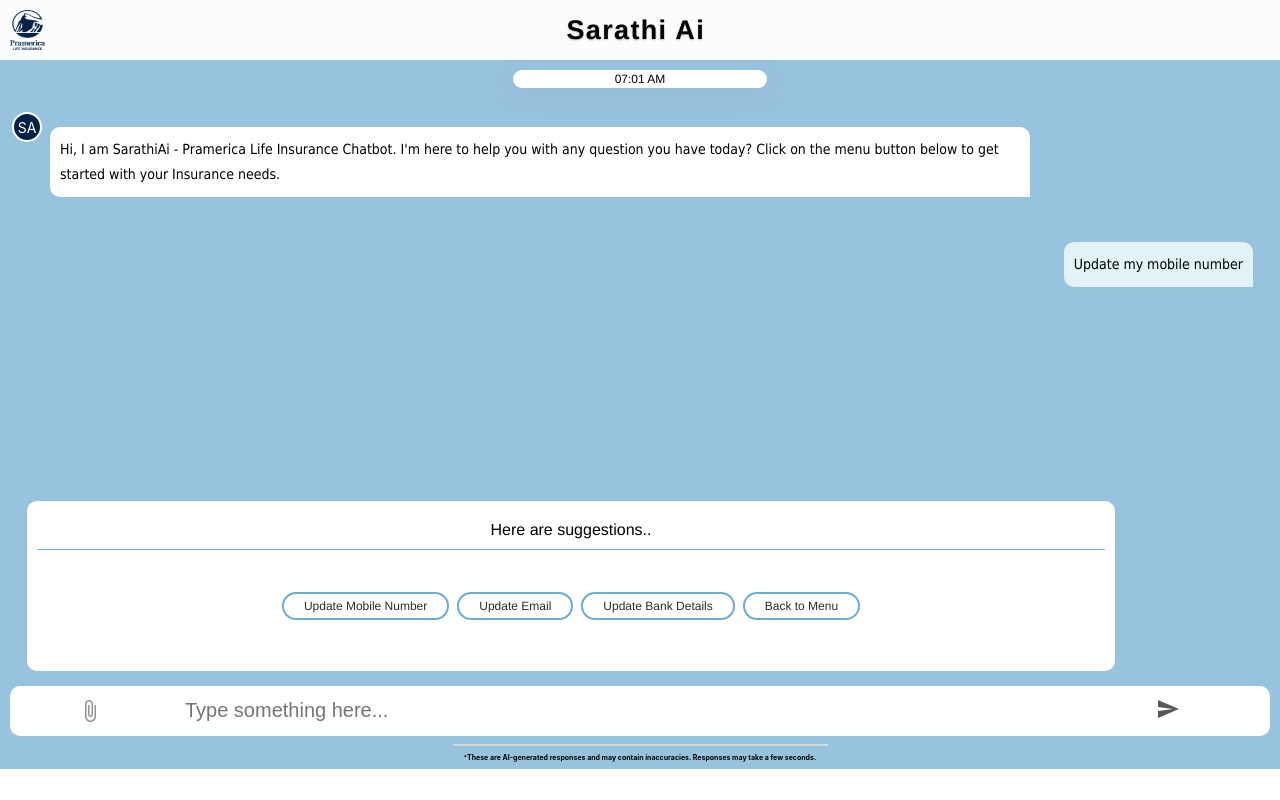
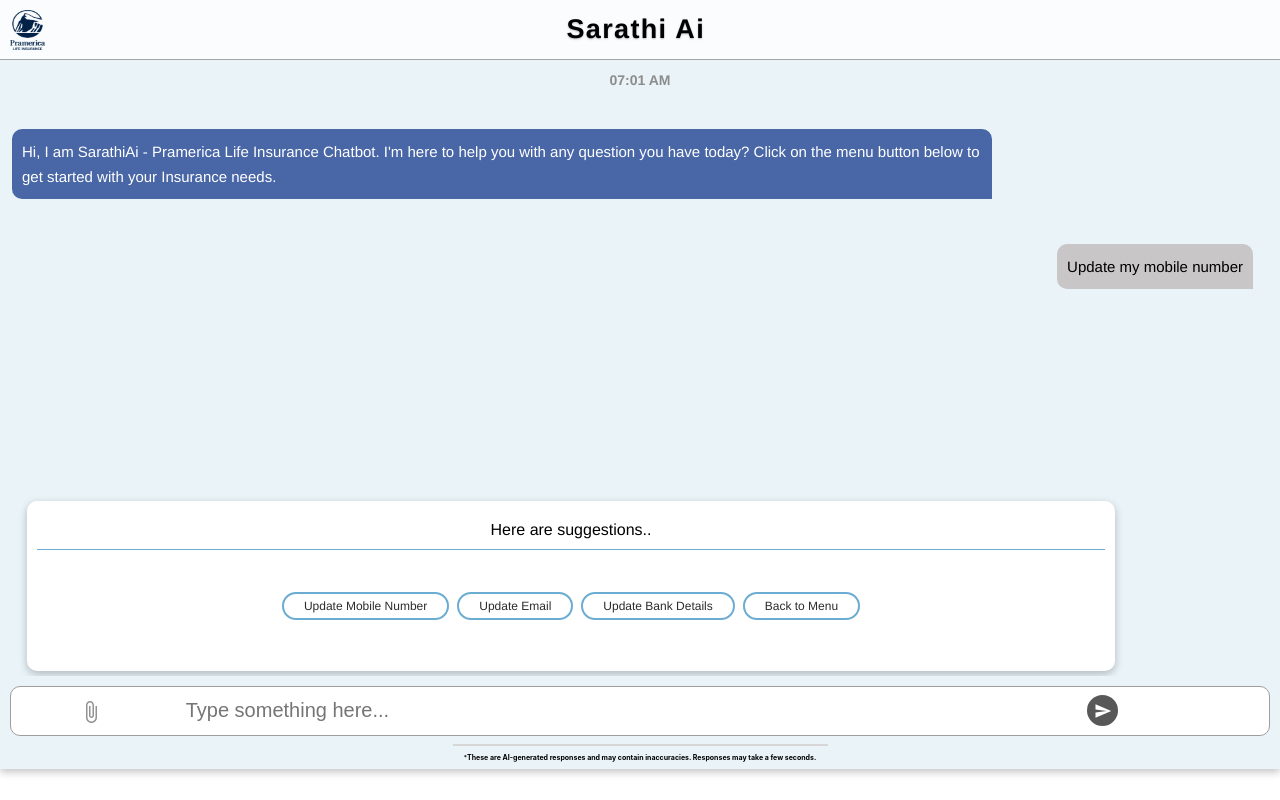
Before and after one commit to Abhinav-Desh/SarathiUI, a React (Create React App) app in the folder sarathiui/: page / in a window 1280 px wide. Built offline with nearby package versions, Linux system fonts and the light colour scheme.

Commit message:
change css

```diff
--- a/sarathiui/src/App.css
+++ b/sarathiui/src/App.css
@@ -11,7 +11,8 @@
   height: 60px;
   width: 100%;
   background-color: #fbfcfe;
-  box-shadow: rgba(0, 0, 0, 0.1) 0px 4px 6px -1px, rgba(0, 0, 0, 0.06) 0px 2px 4px -1px;;
+  box-shadow: rgba(0, 0, 0, 0.1) 0px 4px 6px -1px, rgba(0, 0, 0, 0.06) 0px 2px 4px -1px;
+  border-bottom: 1px solid rgb(165, 165, 165);
 }
 
 .header-content{
@@ -99,7 +100,7 @@
   overflow: auto;
   padding: 10px 7px;
   /* background-color: #dadada; */
-  background-color: #98c3de;
+  background-color: #e9f3f8 ;
   position: relative;
 }
 
@@ -123,12 +124,13 @@
   width: 20%;
   font-family: Helvetica;
   text-align: center;
-  font-size: 12px;
+  font-size: 14px;
   padding: 2px;
+  color: rgb(140, 140, 140);
   border-radius: 20px;
-  background-color: #fff;
-  font-weight: 500;
-  box-shadow: rgba(149, 157, 165, 0.2) 0px 8px 24px;
+  /* background-color: #fff; */
+  font-weight: 600;
+  /* box-shadow: rgba(149, 157, 165, 0.2) 0px 8px 24px; */
 }
 
 .sender-content{
@@ -159,12 +161,12 @@
   border-radius: 10px;
   max-width: 78%;
   padding: 10px;
-  background-color: #fff;
-  font-family: tahoma;
-  color: black;
+  background-color: #4967a6 ;
+  font-family: helvetica;
+  color: white;
   position: relative;
   margin-top: 20px;
-  font-size: 14px;
+  font-size: 15px;
   border-bottom-right-radius: 0;
   /* box-shadow: #0000003d 0px 3px 8px; */
 }
@@ -211,7 +213,7 @@
   background-color: #fff;
   border-radius: 10px;
   /* border: 1px solid #dbdbdb; */
-  /* box-shadow: #0000003d 0px 3px 8px; */
+  box-shadow: #0000003d 0px 3px 8px;
   font-family: Helvetica;
 }
 
@@ -249,8 +251,10 @@
 .footer-container{
   width: 100%;
   height: 93px;
-  background-color: #98c3de;
+  background-color: #e9f3f8 ;
   padding:10px 10px 0 10px;
+  box-shadow: #0000003d 0px 3px 8px;
+
 }
 
 .footer-form{
@@ -259,6 +263,7 @@
   height: 60%;
   align-items: center;
   background-color: white;
+  border: 1px solid #9e9e9e;
   gap: 5px;
   border-radius: 10px;
 }
@@ -317,11 +322,14 @@
 
 .send{
   border-radius: 50%;
-  /* color: rgb(117, 49, 49); */
-  background-color: rgb(255, 255, 255);
-  height: 80%;
-  width: 13%;
+  /* color: rgb(255, 255, 255); */
+  background-color: rgb(88, 88, 88);
+  height: 35px;
+  width: 35px;
   border: 2px solid #fff;
+  display: flex;
+  align-items: center;
+  justify-content: center;
 }
 
 .user-content{
@@ -353,12 +361,12 @@
   border-radius: 10px;
   max-width: 78%;
   padding: 10px;
-  background-color: #e3f2f4;
-  font-family: tahoma;
+  background-color: #c8c6c6 ;
+  font-family: helvetica;
   color: black;
   position: relative;
   /* margin-top: 20px; */
-  font-size: 14px;
+  font-size: 15px;
   border-bottom-right-radius: 0;
   /* box-shadow: #0000003d 0px 3px 8px; */
 }
--- a/sarathiui/src/components/Footer.tsx
+++ b/sarathiui/src/components/Footer.tsx
@@ -26,7 +26,7 @@
           </div>
           {/* Added type="submit" to button */}
           <button type="submit" className="send">
-            <SendIcon style={{ color: '#585858' }} />
+            <SendIcon style={{ color: 'white',fontSize:'18px' }} />
           </button>
         </form>
         <div className="footer-text">
--- a/sarathiui/src/components/MainContent.tsx
+++ b/sarathiui/src/components/MainContent.tsx
@@ -36,7 +36,7 @@
         </div>
 
         <div className="sender-content">
-          <div className="sender-logo">SA</div>
+          {/* <div className="sender-logo">SA</div> */}
 
           <div className="sender-message">
             {/* <div className="ai-name">SARATHI AI</div> */}
```
